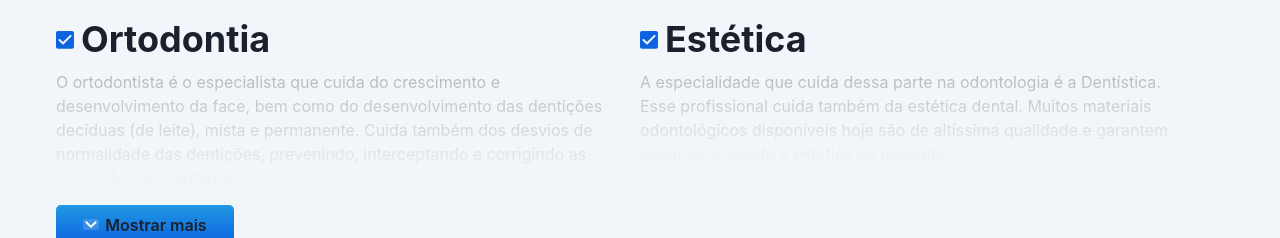
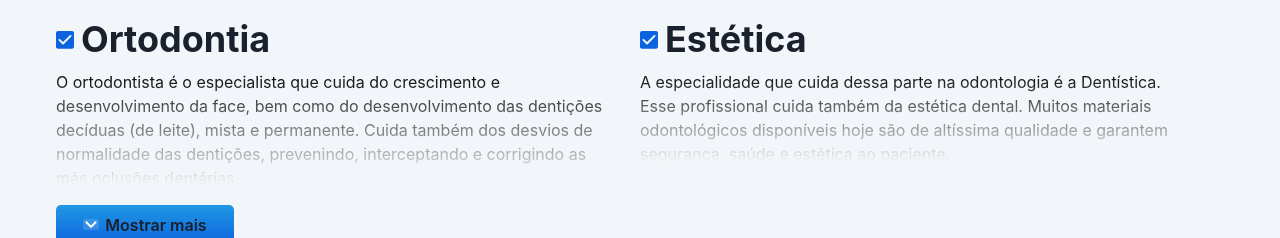
Before and after one commit to PedrodoDivino/odonto_clean, a React (Create React App) app: page / in a window 1280 px wide. Shown: the part 1724-1962 px from the top of the page. Built offline with nearby package versions, Linux system fonts and the light colour scheme.

Commit message:
[Pedro] Removendo ternário não utilizado

```diff
--- a/src/components/pages/Treatments/index.tsx
+++ b/src/components/pages/Treatments/index.tsx
@@ -23,7 +23,7 @@ export const Treatments = () => {
       </Heading>
 
       <SimpleGrid columns={[1, 2]}>
-        {/* [] */}
+
         {arrayTreatments.slice(0, state).map((infos) => {
           return (
             <LinkBox mt="94px" mr="30px" key={infos.id}>
@@ -35,11 +35,6 @@ export const Treatments = () => {
                 <Text
                   textAlign="left"
                   className={infos.id === 3 || infos.id === 4 ? "text" : ""}
-                  opacity={
-                    (state <= 4 && infos.id === 3) || infos.id == 4
-                      ? "25%"
-                      : "none"
-                  }
                 >
                   {infos.text}
                 </Text>
```
